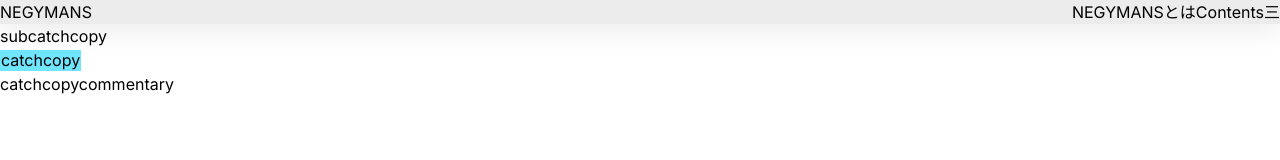
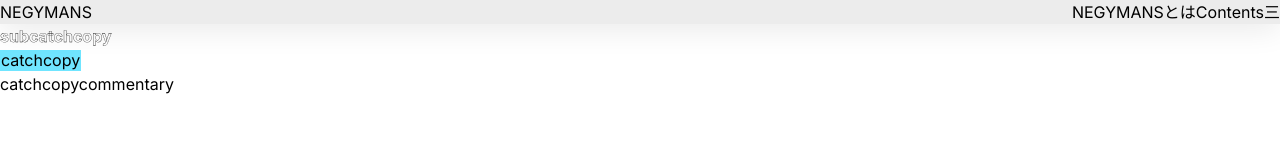
Before and after one commit to dokimiki/negymans_site, a Next.js app: page / in a window 1280 px wide. Shown: the top 160 px of the page. Built offline with nearby package versions, Linux system fonts and the light colour scheme.

Commit message:
枠線だけの文字のcssの作成

```diff
--- a/src/app/global.scss
+++ b/src/app/global.scss
@@ -18,3 +18,10 @@
     padding-right:0.06em;
     background: #70E5FF;
 }
+
+.text-facing{
+    /* 文字を枠線だけにする */
+    font-weight: bold;
+    color: transparent;
+    -webkit-text-stroke: 0.02em #111111;
+}
```
